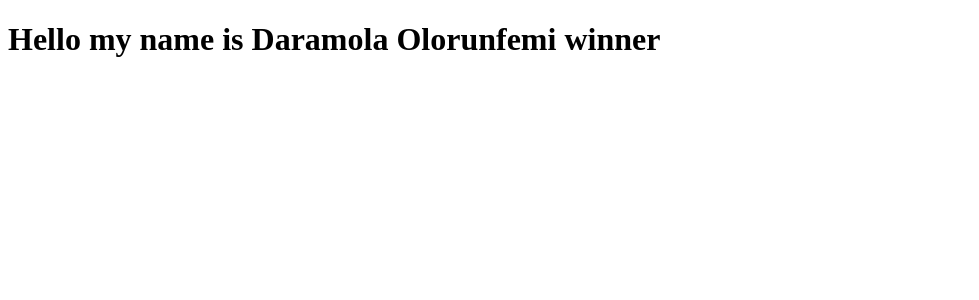
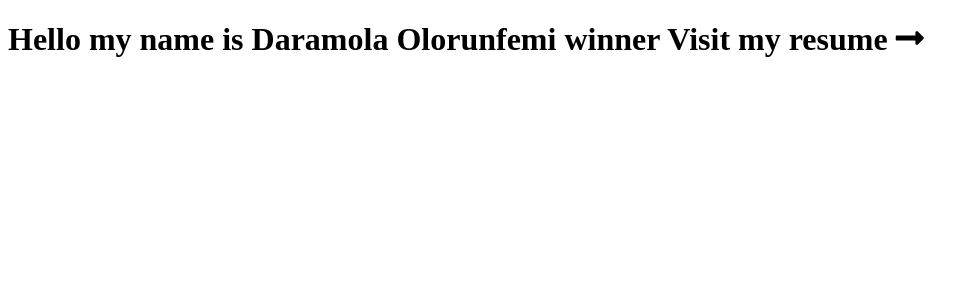
Before and after one commit to berryboylb/hello-world, a PHP site: page / in a window 1280 px wide. Shown: the top 300 px of the page, without its empty margins (0-979 px from the left). Run offline with PHP 8.4, Linux system fonts and the light colour scheme.

Commit message:
initial commit

```diff
--- a/index.php
+++ b/index.php
@@ -11,8 +11,18 @@
     <meta http-equiv="X-UA-Compatible" content="IE=edge">
     <meta name="viewport" content="width=device-width, initial-scale=1.0">
     <title>Document</title>
+    <link rel="stylesheet" href="https://use.fontawesome.com/releases/v5.15.4/css/all.css" integrity="sha384-DyZ88mC6Up2uqS4h/KRgHuoeGwBcD4Ng9SiP4dIRy0EXTlnuz47vAwmeGwVChigm" crossorigin="anonymous">
+    <style>
+        a {
+            text-decoration: none;
+            color: #000;
+        }
+        a:hover  {
+            opacity: 0.5;
+        }
+    </style>
 </head>
 <body>
-    <h1><?php echo "Hello my name is ". $name;?></h1>
+    <h1><?php echo "Hello my name is ". $name;?> <a href="https://resume-kohl-eight.vercel.app/">Visit my resume <i class="fas fa-long-arrow-alt-right"></i></a></h1>
 </body>
 </html>
```
